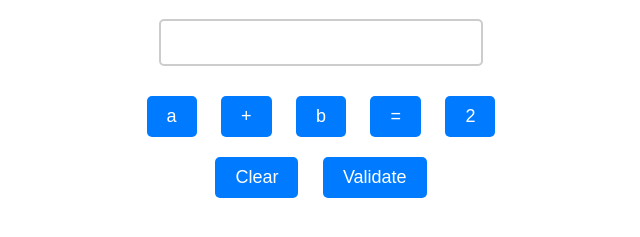
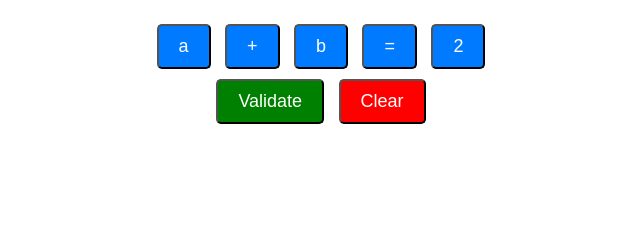
Before and after one commit to Jsimpson72/Physics-Keyboard, a plain HTML site: page index.html in a window 1280 px wide. Shown: the part 81-318 px from the top of the page, without its empty margins (319-959 px from the left). Drawn offline with Linux system fonts and the light colour scheme.

Commit message:
Update index.html

```diff
--- a/index.html
+++ b/index.html
@@ -11,75 +11,57 @@
             margin: 0;
             padding: 20px;
         }
-        .input-field {
-            font-size: 20px;
-            padding: 10px;
-            width: 300px;
-            text-align: center;
-            border: 2px solid #ccc;
-            border-radius: 5px;
-            margin-bottom: 20px;
+        input {
+            display: none; /* Hide internal keyboard input field */
         }
         button {
             padding: 10px 20px;
             font-size: 18px;
+            margin: 5px;
+            border-radius: 5px;
             cursor: pointer;
+        }
+        .validate {
+            background-color: green;
+            color: white;
+        }
+        .clear {
+            background-color: red;
+            color: white;
+        }
+        .key {
             background-color: #007bff;
             color: white;
-            border: none;
-            border-radius: 5px;
-            margin: 10px;
-        }
-        button:hover {
-            background-color: #0056b3;
-        }
-        #feedback {
-            margin-top: 20px;
-            font-size: 18px;
         }
     </style>
 </head>
 <body>
     <h1>Physics Keyboard</h1>
-    <input id="keyboardInput" class="input-field" readonly />
-    <div>
-        <button onclick="addKey('a')">a</button>
-        <button onclick="addKey('+')">+</button>
-        <button onclick="addKey('b')">b</button>
-        <button onclick="addKey('=')">=</button>
-        <button onclick="addKey('2')">2</button>
-    </div>
-    <button onclick="clearInput()">Clear</button>
-    <button onclick="validate()">Validate</button>
-    <p id="feedback"></p>
+    <button class="key" onclick="addKey('a')">a</button>
+    <button class="key" onclick="addKey('+')">+</button>
+    <button class="key" onclick="addKey('b')">b</button>
+    <button class="key" onclick="addKey('=')">=</button>
+    <button class="key" onclick="addKey('2')">2</button>
+    <br>
+    <button class="validate" onclick="validate()">Validate</button>
+    <button class="clear" onclick="clearInput()">Clear</button>
 
     <script>
-        const inputField = document.getElementById("keyboardInput");
-        const feedback = document.getElementById("feedback");
+        let currentValue = ''; // Local keyboard state
 
         function addKey(key) {
-            inputField.value += key;
+            currentValue += key;
+            parent.postMessage({ action: 'update', value: currentValue }, '*');
         }
 
         function clearInput() {
-            inputField.value = '';
-            feedback.textContent = '';
+            currentValue = '';
+            parent.postMessage({ action: 'clear' }, '*');
         }
 
         function validate() {
-            const input = inputField.value.trim();
-            const isValid = input === "a+b=2"; // Replace with actual validation logic
-
-            if (isValid) {
-                feedback.textContent = "Correct! Entry validated.";
-                feedback.style.color = "green";
-
-                // Send validated input to parent
-                parent.postMessage({ action: "input", value: input }, "*");
-            } else {
-                feedback.textContent = "Incorrect. Please try again.";
-                feedback.style.color = "red";
-            }
+            const isValid = currentValue === 'a+b=2';
+            parent.postMessage({ action: 'validate', value: isValid }, '*');
         }
     </script>
 </body>
```
